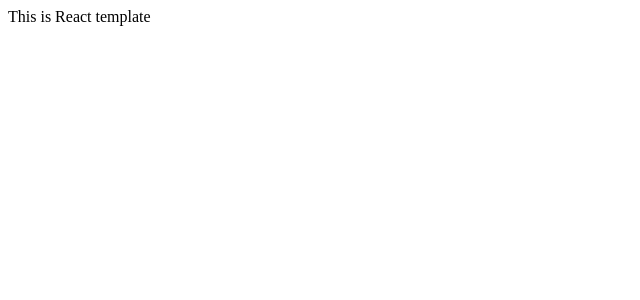
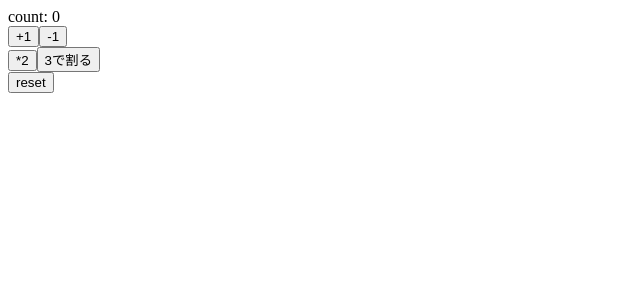
Before and after one commit to itera1987/react-hooks-101, a React (Create React App) app: page / in a window 1280 px wide. Shown: the top 300 px of the page, without its empty margins (0-640 px from the left). Built offline with nearby package versions, Linux system fonts and the light colour scheme.

Commit message:
my first React Hooks App

```diff
--- a/src/App.js
+++ b/src/App.js
@@ -1,11 +1,34 @@
-import React from 'react';
+import React, { useState } from 'react';
 
 const App = () => {
+  const defaultValue = 0
+  const [count, setCount] = useState(defaultValue)
+
+  const increment = () => setCount(count + 1)
+  const decrement = () => setCount(count - 1)
+  const double = () => setCount(count * 2)
+  const reset = () => setCount(defaultValue)
+
+  const divide3 = () => {
+    setCount(count % 3 === 0 ? count / 3 : count)
+  }
+
   return (
-    <div>
-      This is React template
-    </div>
-  );
+    <>
+      <div>count: {count}</div>
+      <div>
+        <button onClick={increment}>+1</button>
+        <button onClick={decrement}>-1</button>
+      </div>
+      <div>
+        <button onClick={double}>*2</button>
+        <button onClick={divide3}>3で割る</button>
+      </div>
+      <div>
+        <button onClick={reset}>reset</button>
+      </div>
+    </>
+  )
 }
 
 export default App;
```
